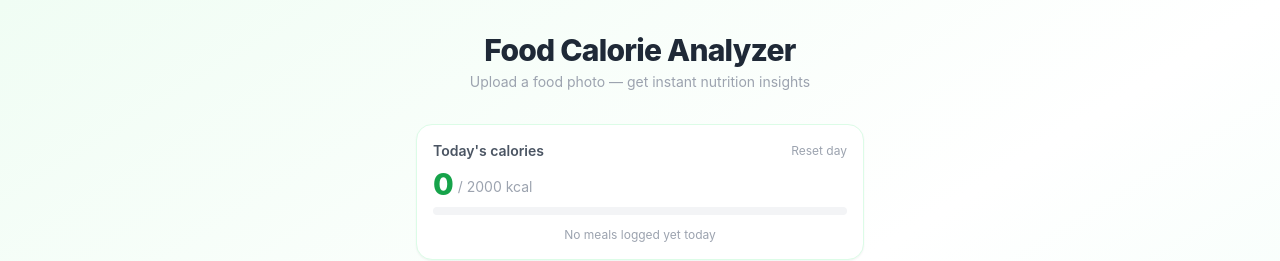
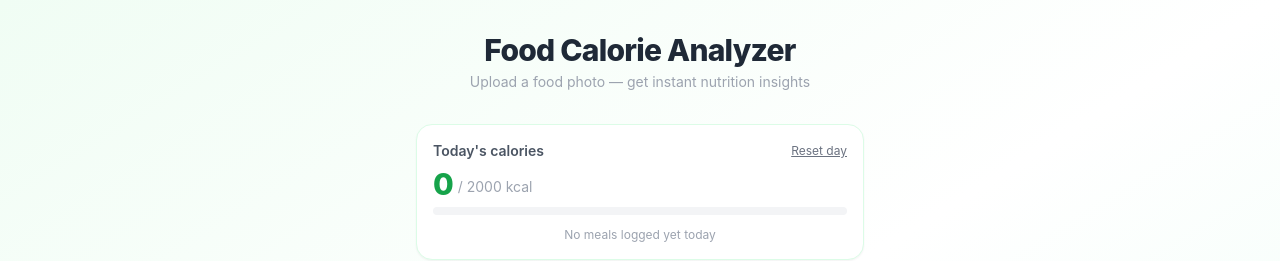
Before and after one commit to rbevzenko/Billing-Assistant, a React (Vite) app in the folder frontend/: page /food-analyzer in a window 1280 px wide. Shown: the top 261 px of the page. Built offline with nearby package versions, Linux system fonts and the light colour scheme.

Commit message:
fix: make Reset day button more visible with underline style
https://claude.ai/code/session_01YasVu7NUJfPfvvNRQ2av3L

```diff
--- a/frontend/src/pages/FoodCalorieAnalyzer.tsx
+++ b/frontend/src/pages/FoodCalorieAnalyzer.tsx
@@ -292,7 +292,7 @@ function DailyCounter({ log, onClear }: { log: DailyLog; onClear: () => void })
         <span className="text-sm font-semibold text-gray-600">Today's calories</span>
         <button
           onClick={onClear}
-          className="text-xs text-gray-400 hover:text-red-400 transition-colors"
+          className="text-xs text-gray-500 underline hover:text-red-500 transition-colors"
         >
           Reset day
         </button>
```
